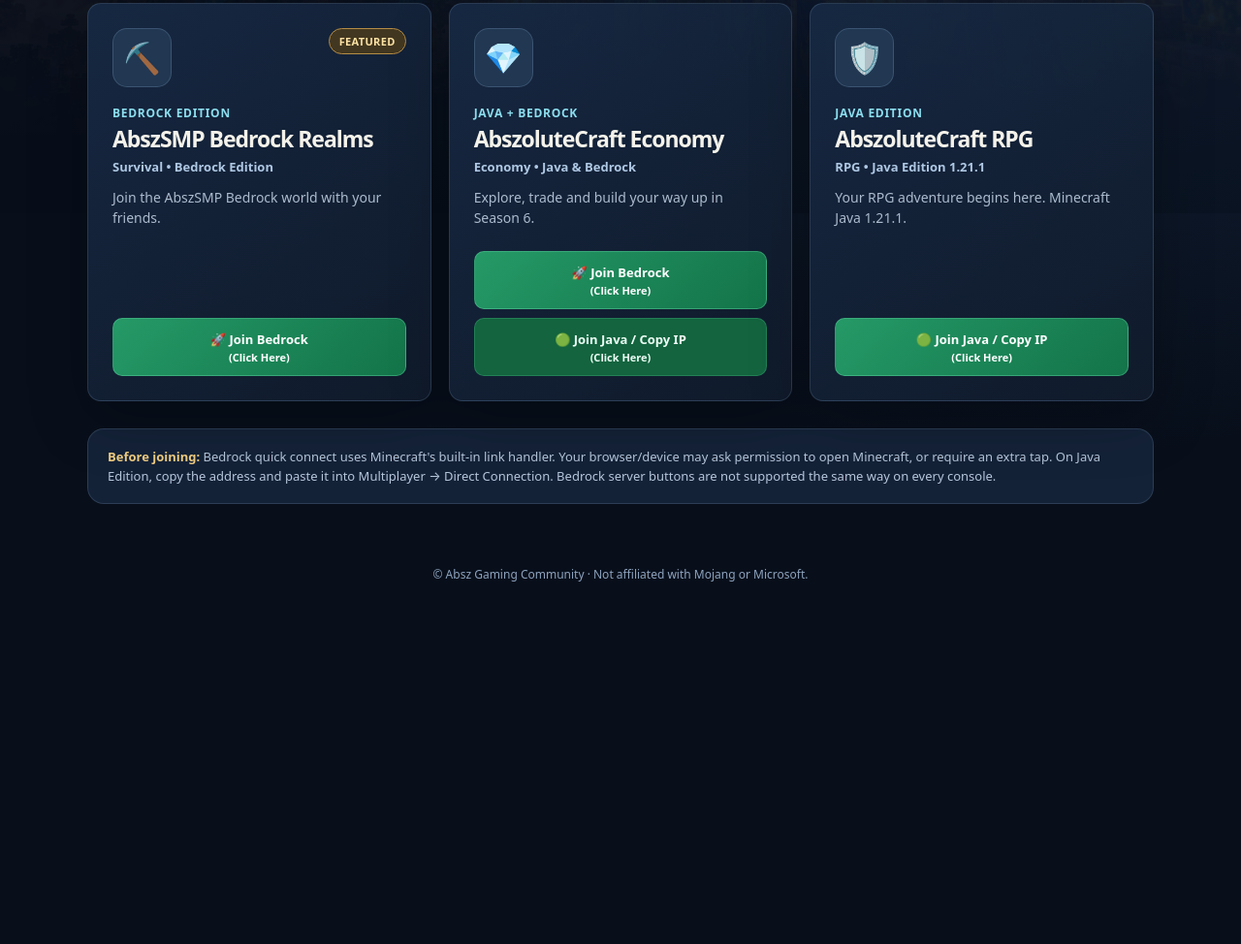
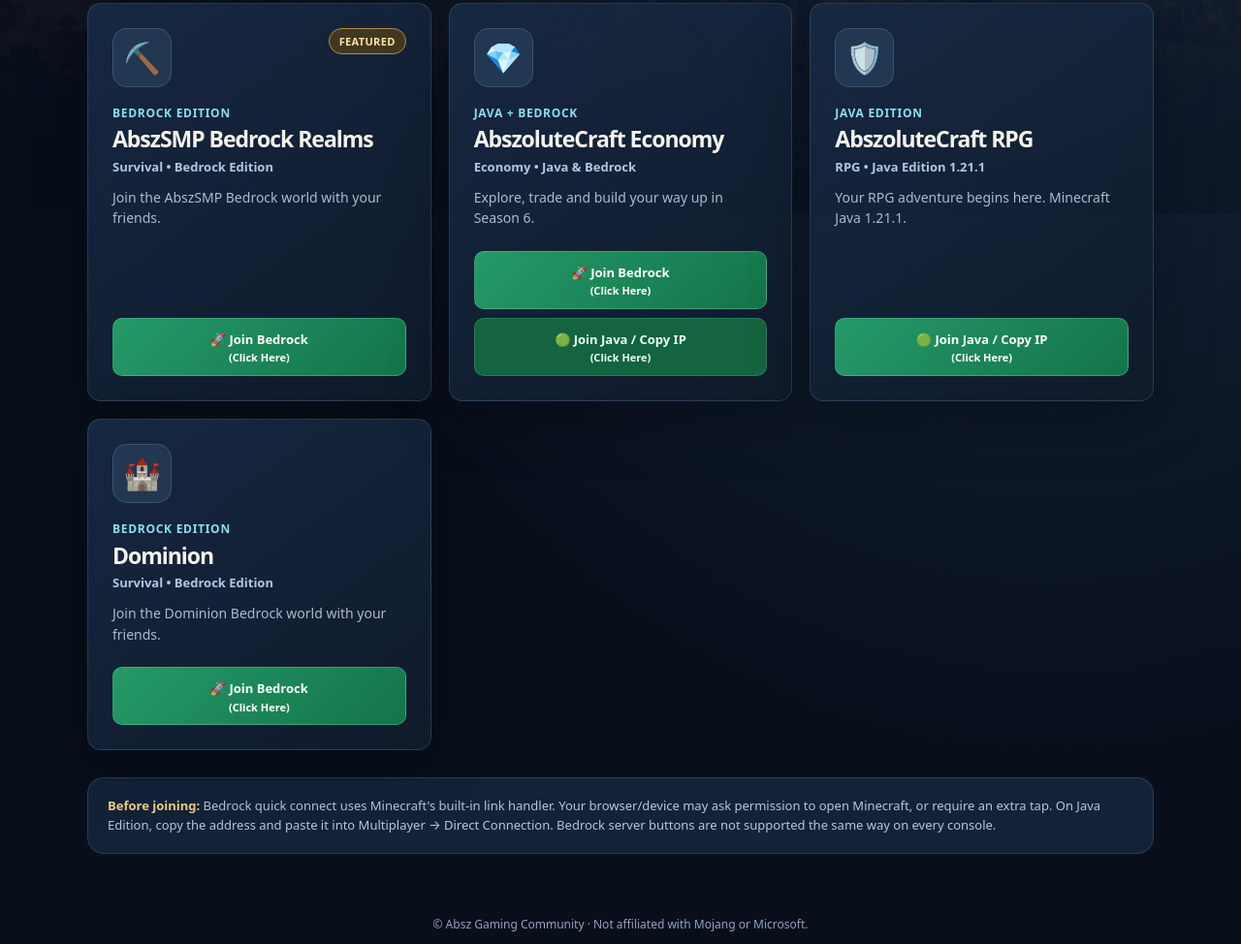
Before and after one commit to veltrorisekto-ai/AbszSMPstore, a website: page join/index.html in a window 1280 px wide. Shown: the part 580-1554 px from the top of the page at 97% size. Before the commit the page ends 1218 px from the top, so only its background shows below. Drawn offline with Linux system fonts and the light colour scheme.

Commit message:
Add Dominion Bedrock server below AbszSMP Bedrock Realms

```diff
--- a/join/index.html
+++ b/join/index.html
@@ -30,6 +30,7 @@
     h2 {font-size:22px;letter-spacing:-.04em;margin:0;}
     .count {font-size:13px;color:var(--muted);}
     .cards {display:grid;grid-template-columns:repeat(auto-fit,minmax(min(100%,285px),1fr));gap:18px;}
+    #server-bedrock-dominion {grid-column:1;grid-row:2;}
     .card {position:relative;border:1px solid var(--line);background:var(--glass);border-radius:20px;padding:25px;box-shadow:0 18px 60px #0004;display:flex;flex-direction:column;min-height:328px;transition:transform .15s, border-color .15s;}
     .card:hover {transform:translateY(-3px);border-color:#726385;}
     .card.selected {border-color:var(--gold);box-shadow:0 0 0 1px #dba44c,0 18px 70px #b5762440;}
--- a/join/servers.json
+++ b/join/servers.json
@@ -12,6 +12,18 @@
       "bedrock": {
         "host": "AbszSMPbedrock.my.id",
         "port": 12345
+      }
+    },
+    {
+      "id": "bedrock-dominion",
+      "name": "Dominion",
+      "subtitle": "Survival • Bedrock Edition",
+      "description": "Join the Dominion Bedrock world with your friends.",
+      "icon": "🏰",
+      "featured": false,
+      "bedrock": {
+        "host": "bedrock.abszdominion.my.id",
+        "port": 19399
       }
     },
     {
```
